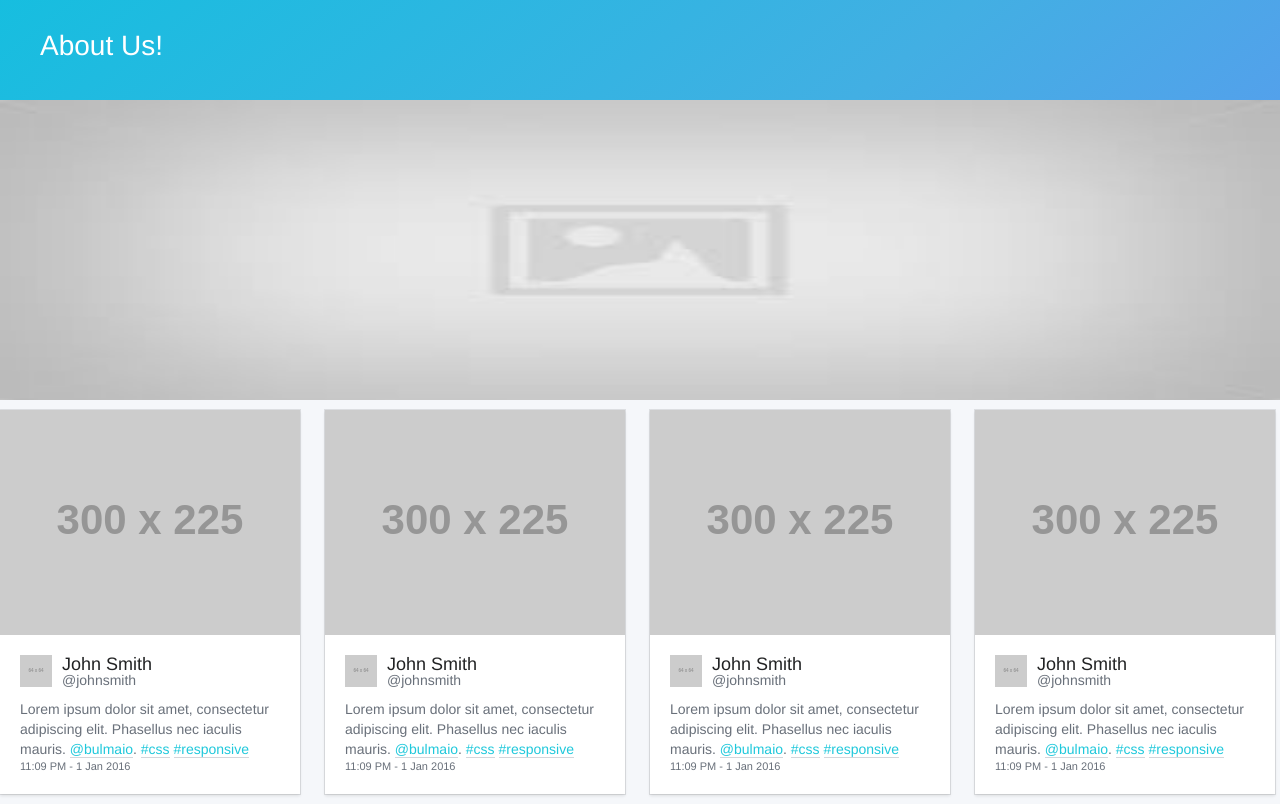
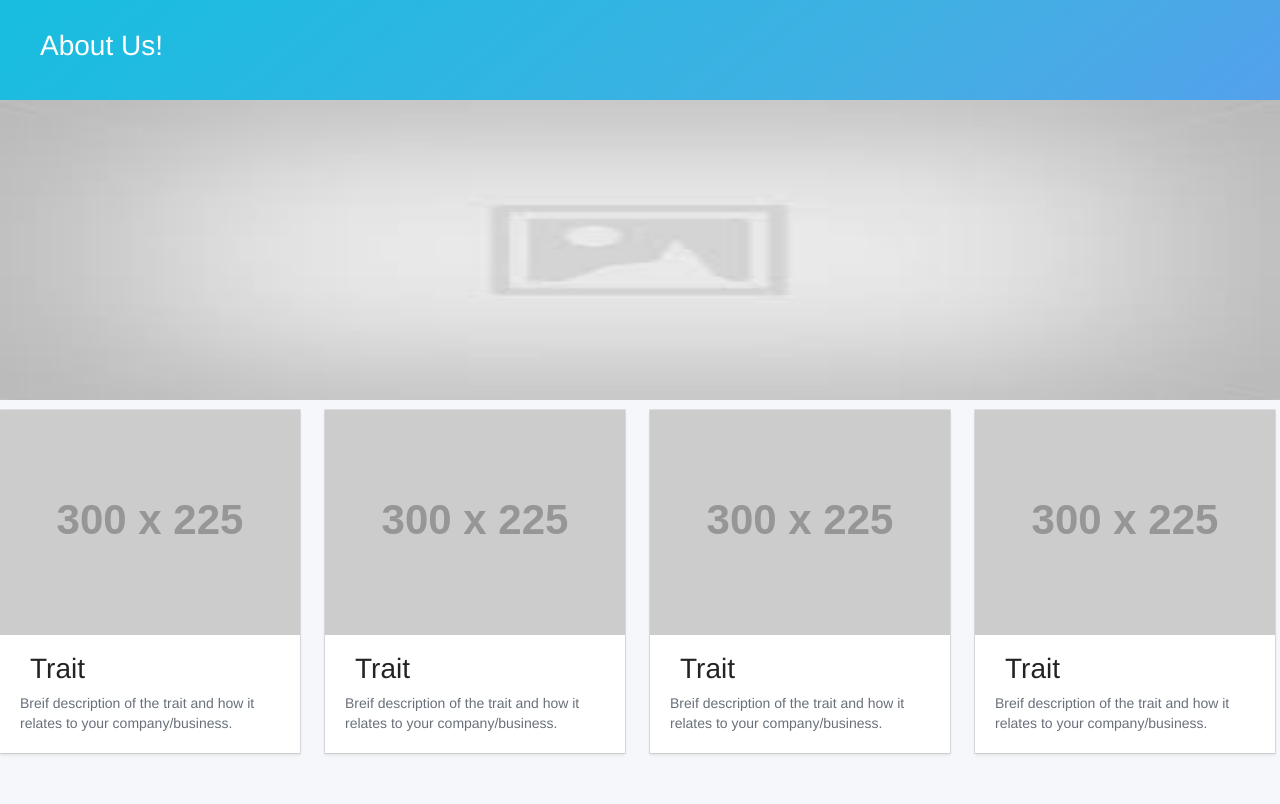
Before and after one commit to isaacaddis/Hatsuyuki, a plain HTML site: page page1.html in a window 1280 px wide. Shown: the part 60-864 px from the top of the page. After the commit the page ends 823 px from the top, so only its background shows below. Drawn offline with Linux system fonts and the light colour scheme; placeholder pictures from the web are drawn by us.

Commit message:
Page1.html change: fixed cards

```diff
--- a/page1.html
+++ b/page1.html
@@ -107,23 +107,14 @@
           <div class="card-content">
             <div class="media">
               <div class="media-left">
-                <figure class="image is-32x32">
-                  <img src="http://placehold.it/64x64" alt="Image">
-                </figure>
+
               </div>
               <div class="media-content">
-                <p class="title is-5">John Smith</p>
-                <p class="subtitle is-6">@johnsmith</p>
+                <p class = "title is-8">Trait</p>
               </div>
             </div>
 
-            <div class="content">
-              Lorem ipsum dolor sit amet, consectetur adipiscing elit.
-              Phasellus nec iaculis mauris. <a href="#">@bulmaio</a>.
-              <a href="#">#css</a> <a href="#">#responsive</a>
-              <br>
-              <small>11:09 PM - 1 Jan 2016</small>
-            </div>
+            <div class = "content">Breif description of the trait and how it relates to your company/business. </div>
           </div>
         </div>
       </div>
@@ -137,23 +128,14 @@
           <div class="card-content">
             <div class="media">
               <div class="media-left">
-                <figure class="image is-32x32">
-                  <img src="http://placehold.it/64x64" alt="Image">
-                </figure>
+
               </div>
               <div class="media-content">
-                <p class="title is-5">John Smith</p>
-                <p class="subtitle is-6">@johnsmith</p>
+                <p class = "title is-8">Trait</p>
               </div>
             </div>
 
-            <div class="content">
-              Lorem ipsum dolor sit amet, consectetur adipiscing elit.
-              Phasellus nec iaculis mauris. <a href="#">@bulmaio</a>.
-              <a href="#">#css</a> <a href="#">#responsive</a>
-              <br>
-              <small>11:09 PM - 1 Jan 2016</small>
-            </div>
+            <div class = "content">Breif description of the trait and how it relates to your company/business. </div>
           </div>
         </div>
       </div>
@@ -167,23 +149,14 @@
           <div class="card-content">
             <div class="media">
               <div class="media-left">
-                <figure class="image is-32x32">
-                  <img src="http://placehold.it/64x64" alt="Image">
-                </figure>
+
               </div>
               <div class="media-content">
-                <p class="title is-5">John Smith</p>
-                <p class="subtitle is-6">@johnsmith</p>
+                <p class = "title is-8">Trait</p>
               </div>
             </div>
 
-            <div class="content">
-              Lorem ipsum dolor sit amet, consectetur adipiscing elit.
-              Phasellus nec iaculis mauris. <a href="#">@bulmaio</a>.
-              <a href="#">#css</a> <a href="#">#responsive</a>
-              <br>
-              <small>11:09 PM - 1 Jan 2016</small>
-            </div>
+            <div class = "content">Breif description of the trait and how it relates to your company/business. </div>
           </div>
         </div>
       </div>
@@ -197,23 +170,14 @@
           <div class="card-content">
             <div class="media">
               <div class="media-left">
-                <figure class="image is-32x32">
-                  <img src="http://placehold.it/64x64" alt="Image">
-                </figure>
+
               </div>
               <div class="media-content">
-                <p class="title is-5">John Smith</p>
-                <p class="subtitle is-6">@johnsmith</p>
+                <p class = "title is-8">Trait</p>
               </div>
             </div>
 
-            <div class="content">
-              Lorem ipsum dolor sit amet, consectetur adipiscing elit.
-              Phasellus nec iaculis mauris. <a href="#">@bulmaio</a>.
-              <a href="#">#css</a> <a href="#">#responsive</a>
-              <br>
-              <small>11:09 PM - 1 Jan 2016</small>
-            </div>
+            <div class = "content">Breif description of the trait and how it relates to your company/business. </div>
           </div>
         </div>
       </div>
```
